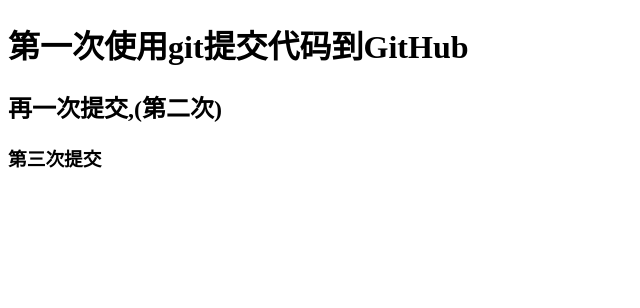
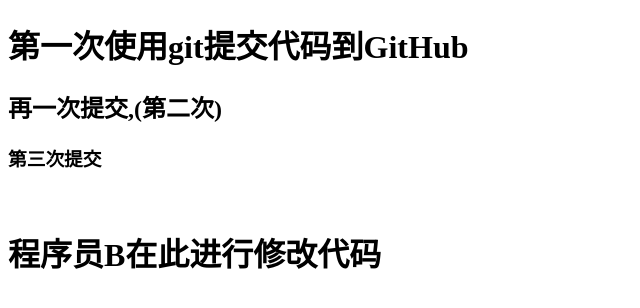
Before and after one commit to html-c/git-demo, a plain HTML site: page index.html in a window 1280 px wide. Shown: the whole page, without its empty margins (0-640 px from the left). Drawn offline with Linux system fonts and the light colour scheme.

Commit message:
程序员B第一次提交

```diff
--- a/index.html
+++ b/index.html
@@ -12,6 +12,8 @@
     <h1>第一次使用git提交代码到GitHub</h1>
     <h2>再一次提交,(第二次)</h2>
     <h3>第三次提交</h3>
+    <br>
+    <h1>程序员B在此进行修改代码</h1>
 </body>
 
 </html>
```
